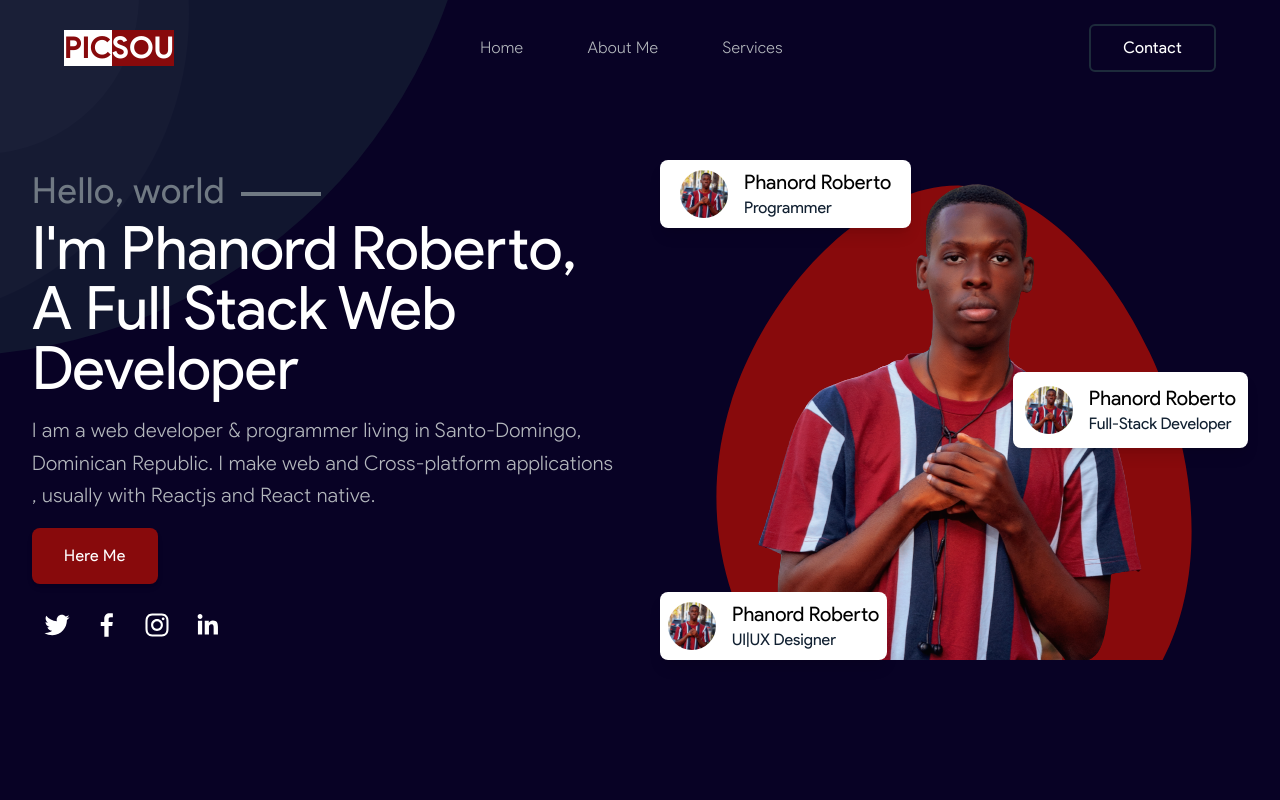
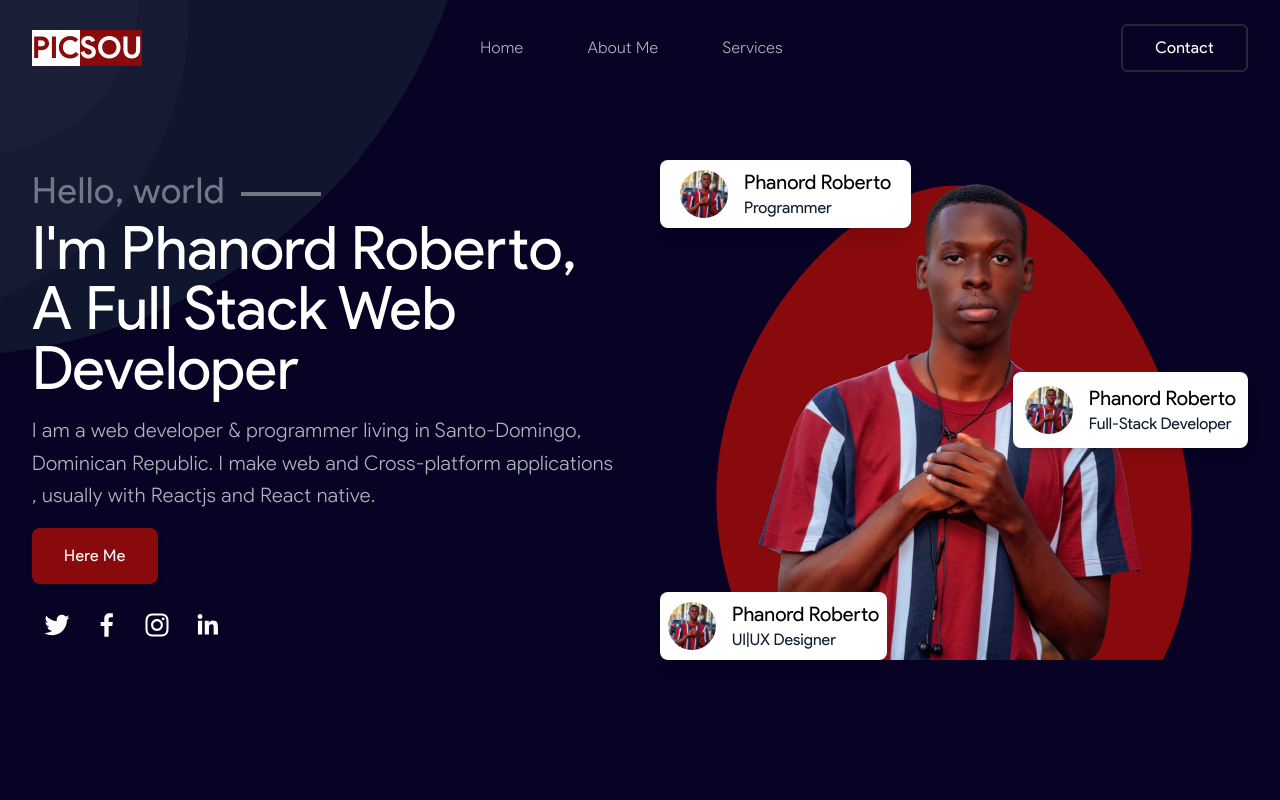
Before and after one commit to PicsouRob/website, a React (Create React App) app: page / in a window 1280 px wide. Shown: the top 800 px of the page. Built offline with nearby package versions, Linux system fonts and the light colour scheme.

Commit message:
first commit

```diff
--- a/src/Components/Header.jsx
+++ b/src/Components/Header.jsx
@@ -31,7 +31,7 @@ function Header() {
     }
 
     return (
-        <div class={`${showScroll ? "fixed bg-[#080225] w-full" : "bg-transparent"} py-4 md:py-6 overflow-hidden px-8 mx-auto z-50`}>
+        <div class={`${showScroll ? "fixed bg-[#080225] w-full" : "bg-transparent"} py-4 md:py-6 overflow-hidden z-50`}>
             <div class="mx-auto">
                 <div class="max-w-7xl px-8 mx-auto flex items-center justify-between">
                     <Link
```
